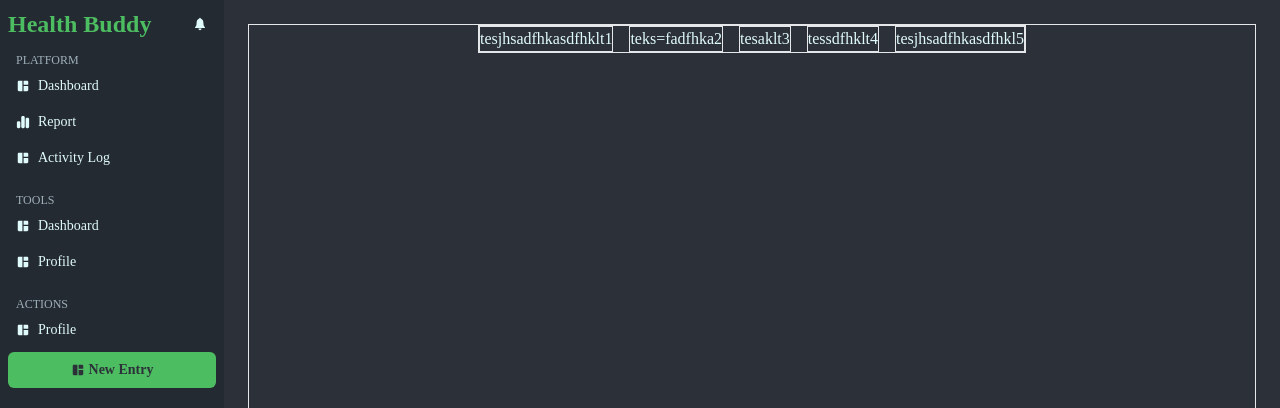
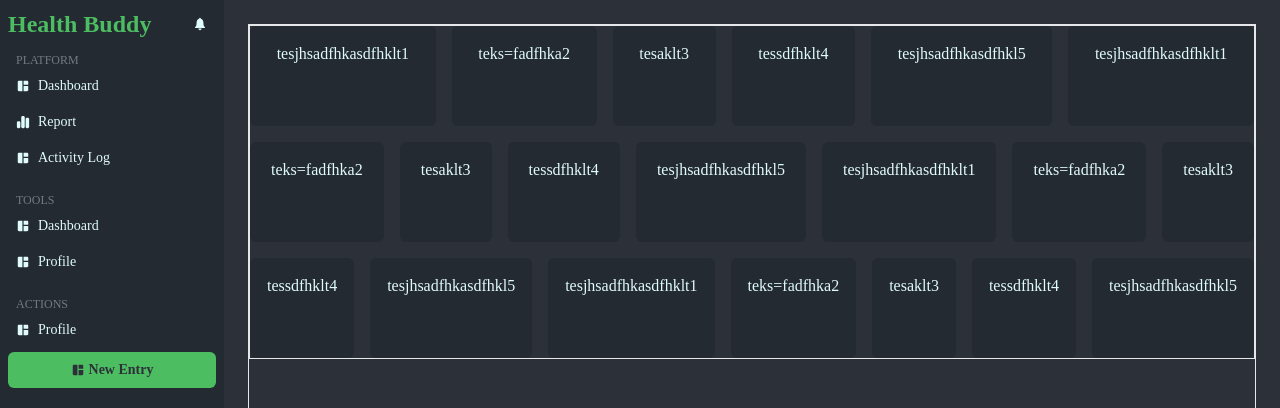
Before and after one commit to Kaimestry/ReactPractice, a React (Vite) app: page /report in a window 1280 px wide. Shown: the top 408 px of the page. Built offline with nearby package versions, Linux system fonts and the light colour scheme; a web font is replaced by a local one.

Commit message:
test: scaling report items

```diff
--- a/src/_root/pages/Report.tsx
+++ b/src/_root/pages/Report.tsx
@@ -1,6 +1,21 @@
 const Report = () => {
   return (
     <div className="flex flex-wrap gap-4">
+      <p className="report-item">tesjhsadfhkasdfhklt1</p>
+      <p className="report-item">teks=fadfhka2</p>
+      <p className="report-item">tesaklt3</p>
+      <p className="report-item">tessdfhklt4</p>
+      <p className="report-item">tesjhsadfhkasdfhkl5</p>
+      <p className="report-item">tesjhsadfhkasdfhklt1</p>
+      <p className="report-item">teks=fadfhka2</p>
+      <p className="report-item">tesaklt3</p>
+      <p className="report-item">tessdfhklt4</p>
+      <p className="report-item">tesjhsadfhkasdfhkl5</p>
+      <p className="report-item">tesjhsadfhkasdfhklt1</p>
+      <p className="report-item">teks=fadfhka2</p>
+      <p className="report-item">tesaklt3</p>
+      <p className="report-item">tessdfhklt4</p>
+      <p className="report-item">tesjhsadfhkasdfhkl5</p>
       <p className="report-item">tesjhsadfhkasdfhklt1</p>
       <p className="report-item">teks=fadfhka2</p>
       <p className="report-item">tesaklt3</p>
--- a/src/index.css
+++ b/src/index.css
@@ -40,7 +40,7 @@
   --text-highlight: #4dbd61;
   --text-primary: var(--color-primary-100);
   --text-secondary: var(--color-primary-300);
-  --text-muted: var(--color-primary-500);
+  --text-muted: var(--color-primary-700);
 }
 
 @layer utilities {
@@ -95,6 +95,8 @@
 
   /* REPORT ITEMS */
   .report-item {
-    @apply border flex-grow;
+    @apply flex-grow rounded-md p-4 flex justify-center;
+    background-color: var(--bg-muted);
+    height: 100px;
   }
 }
```
